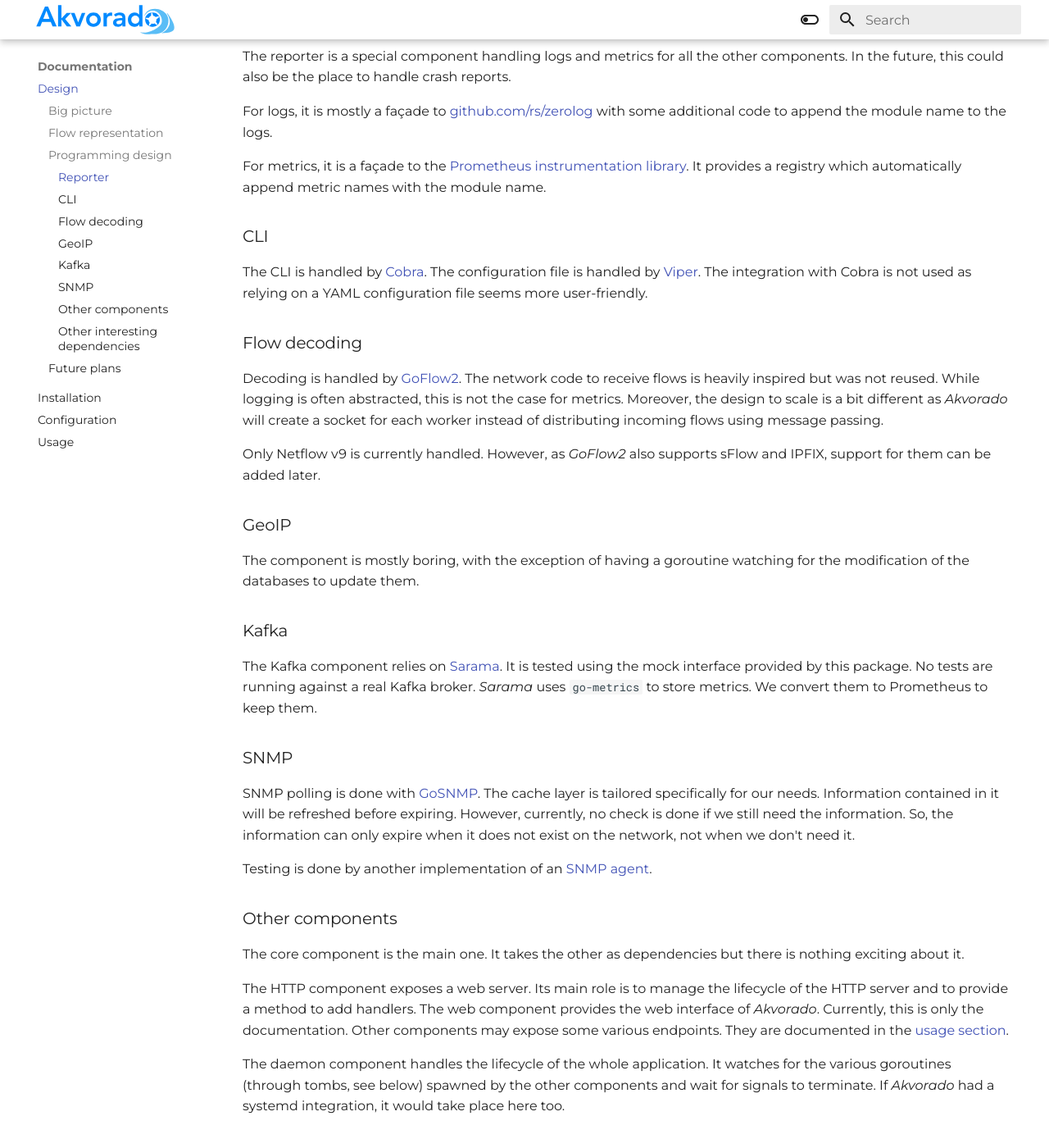
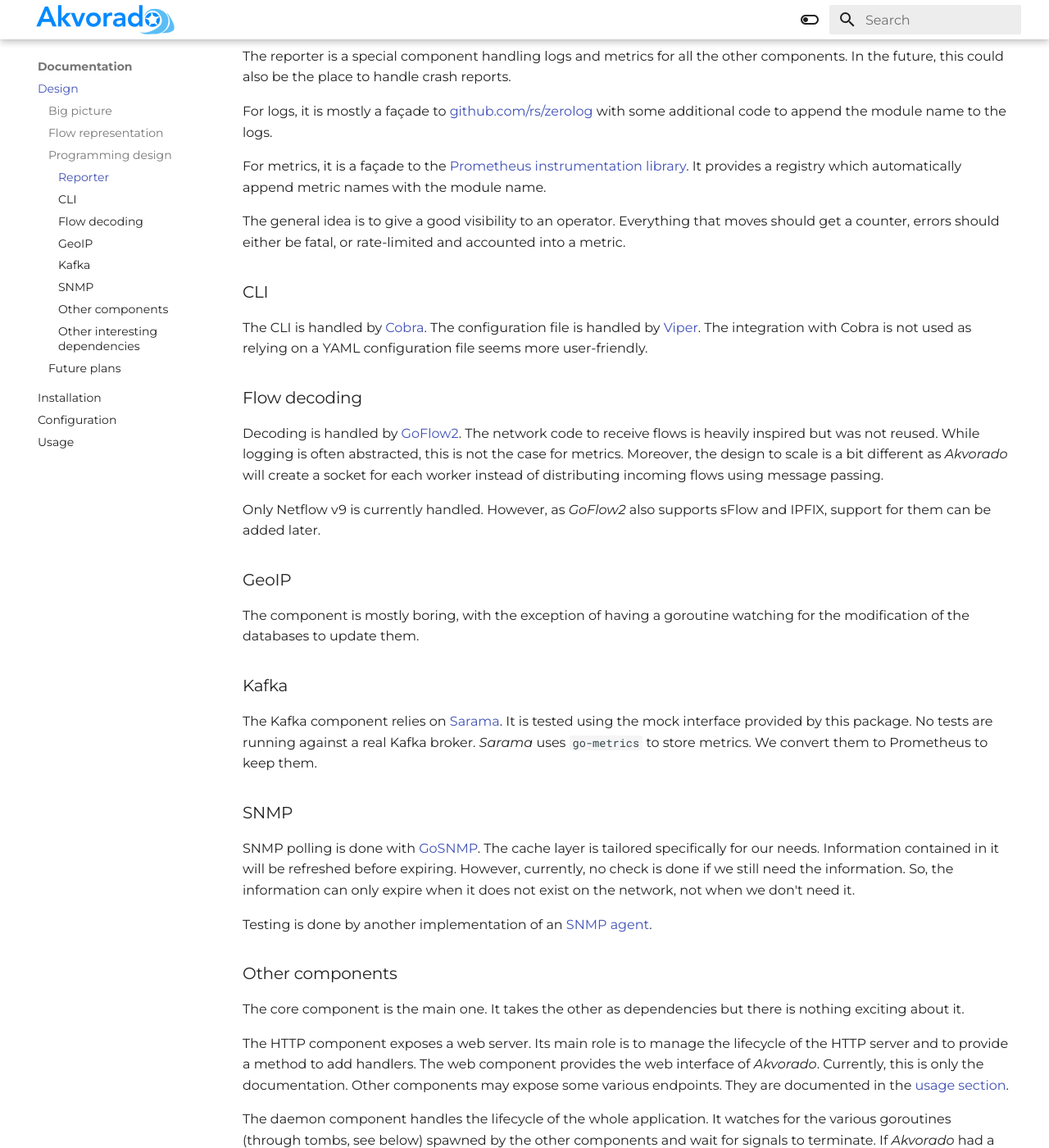
Before and after one commit to akvorado/akvorado, an MkDocs documentation site: the page built from docs/design.md, in a window 1280 px wide and 1400 px high, scrolled down 2170 px. Shown: the whole window at 82% size. Built offline with MkDocs 1.6.1 and Material for MkDocs 9.7.7, drawn with Linux system fonts in a browser that asks for light colours; some of the changed text lies outside the part shown.

Commit message:
docs: more documentation for design

```diff
--- a/docs/design.md
+++ b/docs/design.md
@@ -90,6 +90,10 @@
 library][]. It provides a registry which automatically append metric
 names with the module name.
 
+The general idea is to give a good visibility to an operator.
+Everything that moves should get a counter, errors should either be
+fatal, or rate-limited and accounted into a metric.
+
 [Prometheus instrumentation library]: https://github.com/prometheus/client_golang/
 
 ### CLI
@@ -166,6 +170,11 @@
    used in place of the `time` module when we want to be able to mock
    the clock. This is used for example to test the cache of the SNMP
    poller.
+ - [golang.org/x/time/rate](https://pkg.go.dev/golang.org/x/time/rate)
+   is used  when some rate limiting is needed, notably for non-fatal
+   errors.
+ - [github.com/cenkalti/backoff/v4](https://github.com/cenkalti/backoff)
+   provides an exponential backoff algorithm for retries.
 
 ## Future plans
 
```
